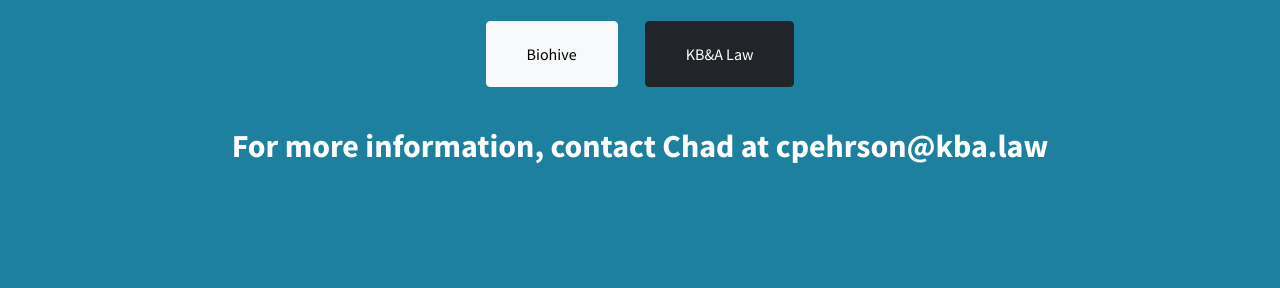
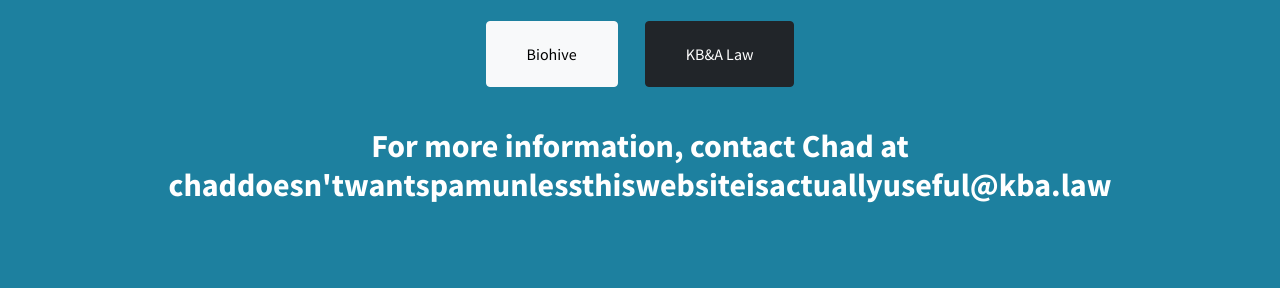
Before and after one commit to kba-law/bootcamp, a plain HTML site: page index.html in a window 1280 px wide. Shown: the part 5301-5589 px from the top of the page. Drawn offline with nearby package versions, Linux system fonts and the light colour scheme.

Commit message:
Update index.html

```diff
--- a/index.html
+++ b/index.html
@@ -172,7 +172,7 @@
                 <a class="btn btn-xl btn-light me-4" href="https://biohive.com/">Biohive</a>
                 <a class="btn btn-xl btn-dark" href="https://kba.law/">KB&A Law</a>
                 <p>&nbsp</p>
-                <h2 class="mb-4">For more information, contact Chad at cpehrson@kba.law</h2>
+                <h2 class="mb-4">For more information, contact Chad at chaddoesn'twantspamunlessthiswebsiteisactuallyuseful@kba.law</h2>
             </div>
         </section>
         <!-- Map-->
```
